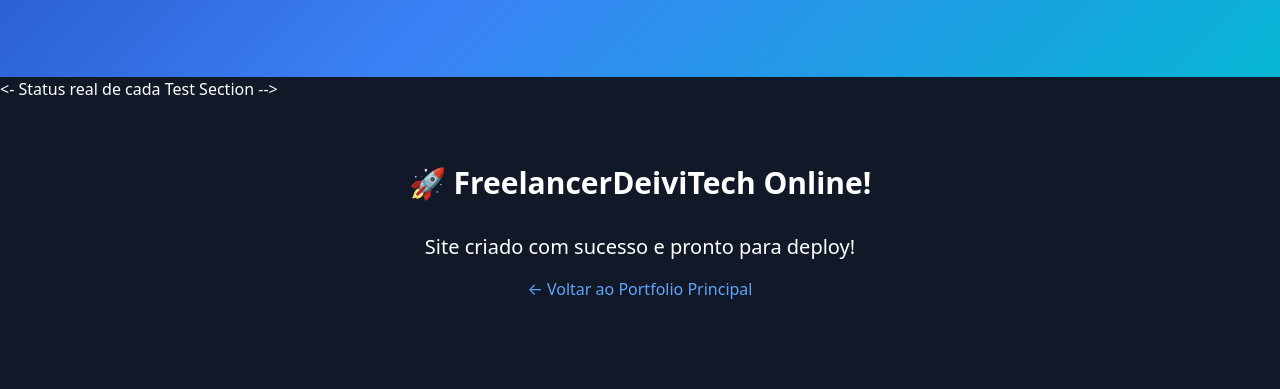
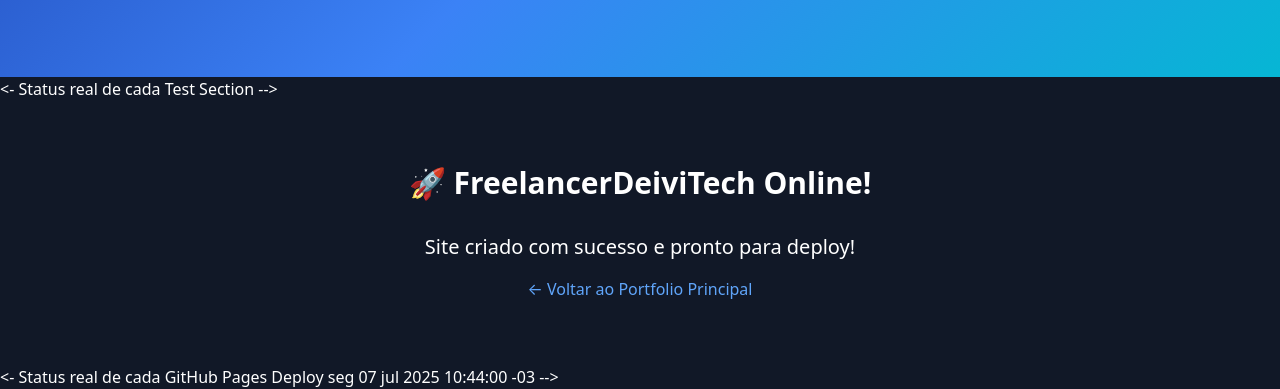
Before and after one commit to Deivisan/FreelancerDeiviTech, a plain HTML site: page index.html in a window 1280 px wide. Shown: the part 459-848 px from the top of the page. Before the commit the page ends 824 px from the top, so only its background shows below. Drawn offline with nearby package versions, Linux system fonts and the light colour scheme.

Commit message:
🔧 Force GitHub Pages deploy
• Adicionar comentário para forçar deploy
• Garantir que Pages esteja ativo
• Status: Aguardando ativação automática

```diff
--- a/index.html
+++ b/index.html
@@ -61,3 +61,4 @@
     </script>
 </body>
 </html>
+<- Status real de cada GitHub Pages Deploy seg 07 jul 2025 10:44:00 -03 -->
```
Also changed, not shown: 1 other file.
